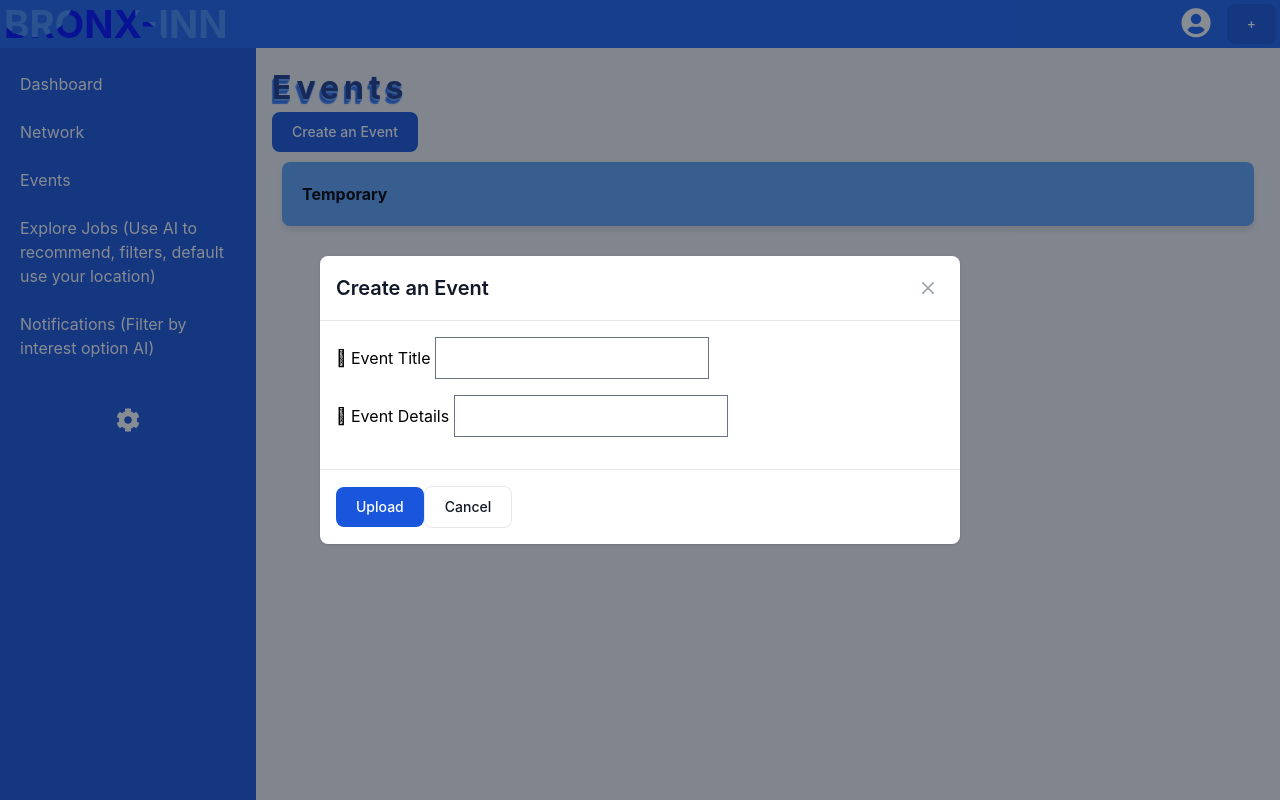
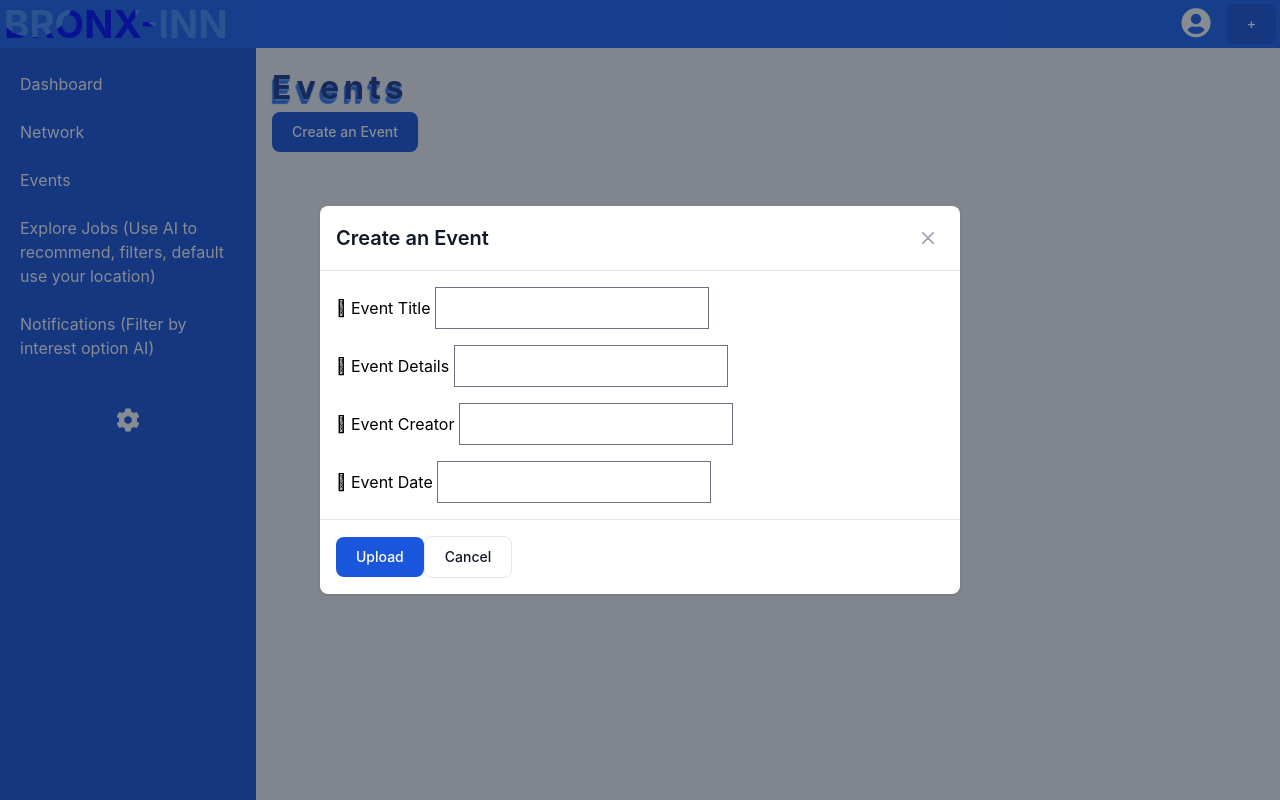
Before and after one commit to z2go/HackTheBronx3, a Flask app: page /events in a window 1280 px wide, after a click on "Create an Event". Run offline with Flask 3, Linux system fonts and the light colour scheme; some libraries are stand-ins or nearby versions.

Commit message:
Carried Vihaan pt2

```diff
--- a/src/templates/base.html
+++ b/src/templates/base.html
@@ -130,13 +130,13 @@
                                     <label for="Resume_First_Name" class="text-xl font-semibold text-gray-900 dark:text-white">What is your first name?</label>
                                 </div>
                                 <div>
-                                    <input type="text" id="Resume_First_Name" name="Resume_First_Name" class="form-control form-field" placeholder="Enter First Name Here..." required>
+                                    <input type="text" id="Resume_First_Name" name="Resume_First_Name" class="form-control form-field" placeholder="Enter first name here..." required>
                                 </div>
                                 <div class="form-group">
                                     <label for="Resume_Last_Name" class="text-xl font-semibold text-gray-900 dark:text-white">What is your last name?</label>
                                 </div>
                                 <div>
-                                    <input type="text" id="Resume_Last_Name" name="Resume_Last_Name" class="form-control form-field" placeholder="Enter Last Name Here..." required>
+                                    <input type="text" id="Resume_Last_Name" name="Resume_Last_Name" class="form-control form-field" placeholder="Enter last name here..." required>
                                 </div>
                                 <div class="form-group">
                                     <label for="Resume_Description" class="text-xl font-semibold text-gray-900 dark:text-white">Write a description of yourself</label>
--- a/src/templates/events.html
+++ b/src/templates/events.html
@@ -28,8 +28,8 @@
                     </button>
                 </div>
                 <!-- Modal body -->
+                <form method="POST" action="{{ url_for('views.upload_event') }}">
                     <div class="p-4 md:p-5 space-y-4">
-                    <form method="POST", action="{{ url_for('views.upload_event') }}">
                             <div class="form-group has-icon fa-user mb-4">
                                 <label class="movable" for="eventTitle">Event Title</label>
                                 <input type="text" class="form-control form-field" id="eventTitle" name="eventTitle" />
@@ -38,9 +38,17 @@
                                 <label class="movable" for="eventDescription">Event Details</label>
                                 <input type="text" class="form-control form-field" id="eventDescription" name="eventDescription" />
                             </div>
+                            <div class="form-group has-icon fa-lock mb-4">
+                                <label class="movable" for="eventCreator">Event Creator</label>
+                                <input type="text" class="form-control form-field" id="eventCreator" name="eventCreator" />
+                            </div>
+                            <div class="form-group has-icon fa-lock mb-4">
+                                <label class="movable" for="eventDate">Event Date</label>
+                                <input type="text" class="form-control form-field" id="eventDate" name="eventDate" />
+                            </div>
+                        </div>
                 </form>
 
-                </div>
                 <!-- Modal footer -->
 
                 <div class="flex items-center p-4 md:p-5 border-t border-gray-200 rounded-b dark:border-gray-600">
@@ -51,8 +59,16 @@
         </div>
     </div>
     <div class="grid grid-cols-1 gap-4">
-        <div class="card hover:shadow-lg">
-            <h2 class="font-bold">Temporary</h2>
+        <div class="grid grid-cols-1 md:grid-cols-2 lg:grid-cols-3 gap-4">
+            {% for event in events %}
+            <div class="bg-white p-4 rounded-lg shadow-md">
+                <h3 class="text-xl font-semibold mb-2">{{ event.title }}</h3>
+                <p class="text-gray-700 mb-2">{{ event.description }}</p>
+                <p class="text-gray-700 mb-2"><strong>Creator: </strong> ${{ event.creator }}</p>
+                <p class="text-gray-700 mb-2"><strong>Date of event:</strong> {{ event.date_happening }}</p>
+                <p class="text-gray-500 text-sm">Created on {{ event.date_created.strftime('%Y-%m-%d') }}</p>
+            </div>
+            {% endfor %}
         </div>
     </div>
 </body>
--- a/src/templates/explore_jobs.html
+++ b/src/templates/explore_jobs.html
@@ -3,7 +3,7 @@
 {% block content %}
 <div class="p-4">
     <h2 class="text-2xl font-bold mb-4">Explore Jobs</h2>
-    <form method="POST" action="url_for">
+    <form method="POST" action="{{ url_for('analyze_resume')}}">
         <button class="block text-white bg-blue-700 hover:bg-blue-800 focus:ring-4 focus:outline-none focus:ring-blue-300 font-medium rounded-lg text-sm px-5 py-2.5 text-center" type="button" action>
             Find job matches
         </button>
--- a/src/views.py
+++ b/src/views.py
@@ -1,6 +1,6 @@
 from flask import Blueprint, render_template, request, redirect, url_for
 from flask_login import login_required, current_user
-from .models import Event, Job
+from .models import Event, Job, Resume
 from . import db
 
 views = Blueprint('views', __name__)
@@ -37,8 +37,20 @@
 @views.route('/upload_resume', methods=['POST'])
 @login_required
 def upload_resume():
-    pass
+    First_Name = request.form.get('Resume_First_Name')
+    Last_Name = request.form.get('Resume_Last_Name')
+    Resume_Description = request.form.get('Resume_Description')
+    Resume_Skills = request.form.get('Resume_Skills')
     ##TODO
+    new_resume = Resume(
+        First_Name=First_Name,
+        Last_Name=Last_Name,
+        Resume_Description=Resume_Description,
+        Resume_Skills=Resume_Skills,
+        user_id=current_user.id
+    )
+    db.session.add(new_resume)
+    db.session.commit()
 
 @views.route("/")
 @login_required
@@ -50,22 +62,26 @@
 def upload_event():
     event_title = request.form.get('eventTitle')
     event_description = request.form.get('eventDescription')
+    event_creator = request.form.get('eventCreator')
+    event_date = request.form.get('eventDate')
 
-    new_event = Event(event_title,event_description)
+    new_event = Event(event_title,event_description, event_creator, event_date)
     db.session.add(new_event)
     db.session.commit()
+
+@views.route('/analyze_resume',methods=['POST'])
+@login_required
+def analyze_resume():
+    print("ANALYzE REUSME")
+
 
 #TODO THESE PAGES
 @views.route("/events", methods=['GET','POST'])
 #@login_required
 def events():
-    if request.method == 'GET':
-        events = Event.query.all()
+    events = Event.query.all()
 
-
-
-
-    return render_template("events.html")
+    return render_template("events.html", events = events)
 
 @views.route('/network', methods=['GET'])
 @login_required
```
Also changed, not shown: src/models.py (+20 -2 lines), instance/database.db. Lines whose indentation alone changed are shown as unchanged.
